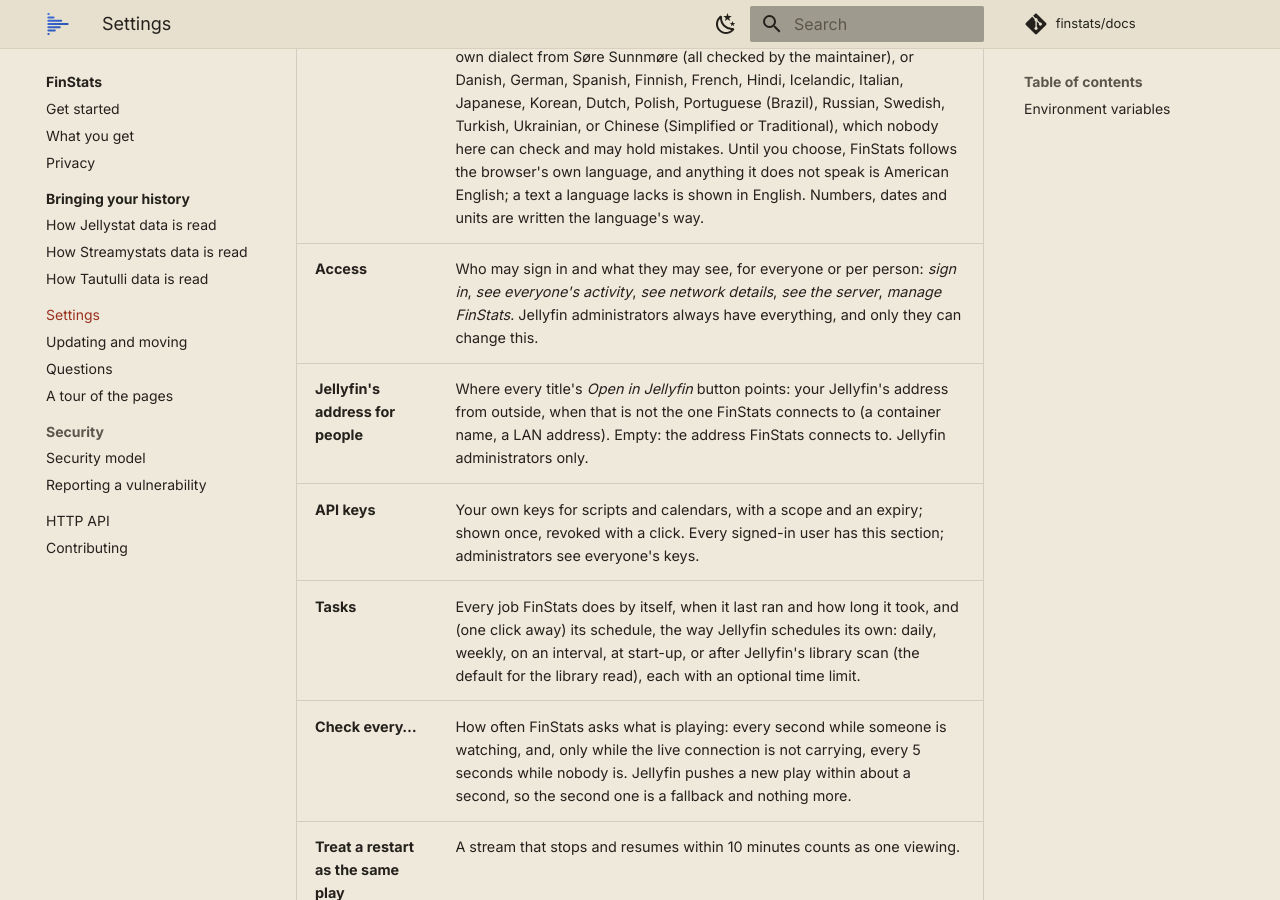
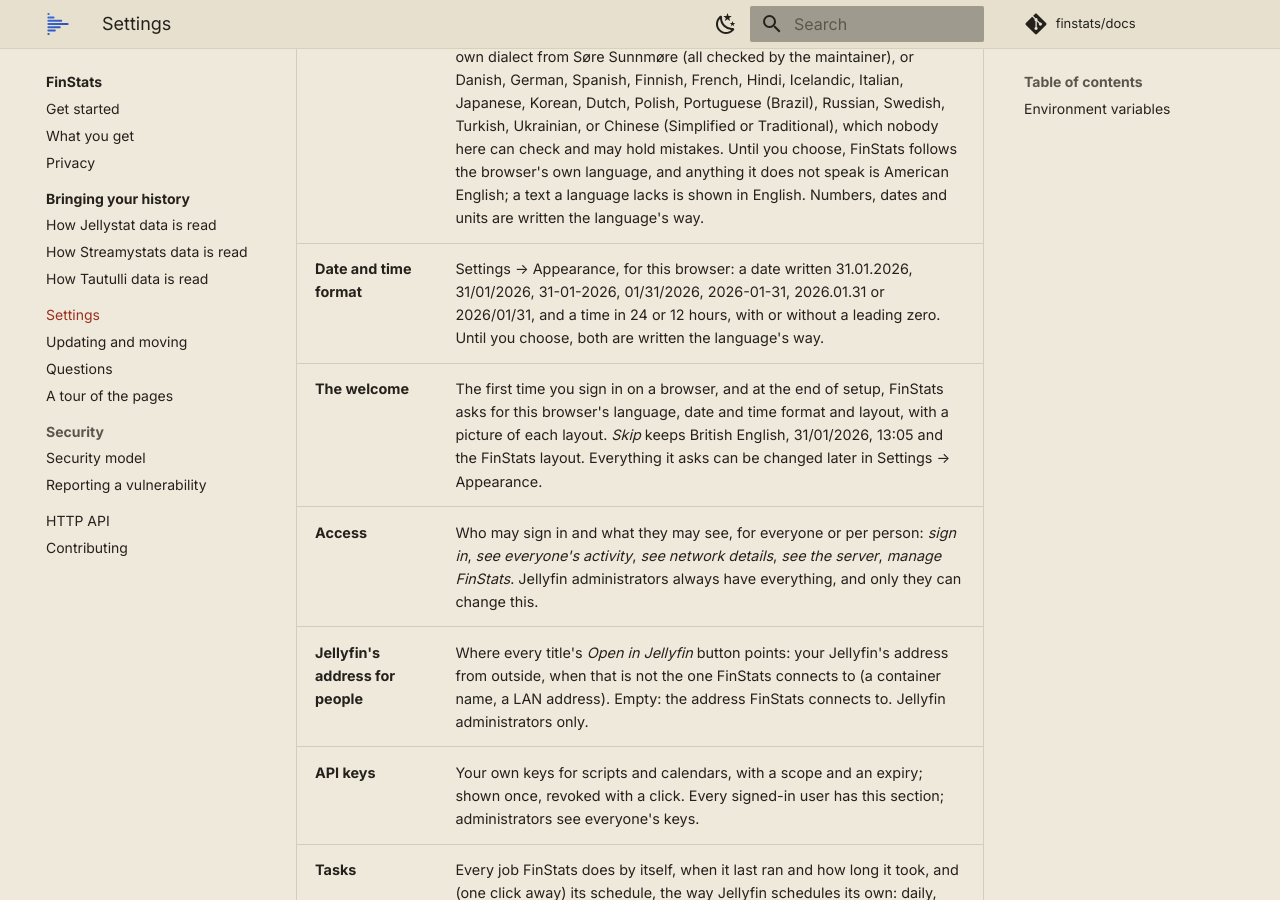
Before and after one commit to finstats/docs, an MkDocs documentation site: the page built from docs/finstats/settings.md, in a window 1280 px wide and 900 px high, scrolled down 315 px. Built offline with MkDocs 1.6.1 and Material for MkDocs 9.7.7, drawn with Linux system fonts in a browser that asks for light colours; comment, search, counter and statistics services are not loaded.

Commit message:
docs(finstats): date and time formats, and the welcome

```diff
--- a/docs/finstats/settings.md
+++ b/docs/finstats/settings.md
@@ -5,6 +5,8 @@ Everything works out of the box. If you want to tune it, **Settings** in the app
 | | |
 |---|---|
 | **Language** | Settings → Appearance → Language, for this browser: British or American English, Norwegian Bokmål or Nynorsk, or Synnmørsk, the maintainer's own dialect from Søre Sunnmøre (all checked by the maintainer), or Danish, German, Spanish, Finnish, French, Hindi, Icelandic, Italian, Japanese, Korean, Dutch, Polish, Portuguese (Brazil), Russian, Swedish, Turkish, Ukrainian, or Chinese (Simplified or Traditional), which nobody here can check and may hold mistakes. Until you choose, FinStats follows the browser's own language, and anything it does not speak is American English; a text a language lacks is shown in English. Numbers, dates and units are written the language's way. |
+| **Date and time format** | Settings → Appearance, for this browser: a date written 31.01.2026, 31/01/2026, 31-01-2026, 01/31/2026, 2026-01-31, 2026.01.31 or 2026/01/31, and a time in 24 or 12 hours, with or without a leading zero. Until you choose, both are written the language's way. |
+| **The welcome** | The first time you sign in on a browser, and at the end of setup, FinStats asks for this browser's language, date and time format and layout, with a picture of each layout. *Skip* keeps British English, 31/01/2026, 13:05 and the FinStats layout. Everything it asks can be changed later in Settings → Appearance. |
 | **Access** | Who may sign in and what they may see, for everyone or per person: *sign in*, *see everyone's activity*, *see network details*, *see the server*, *manage FinStats*. Jellyfin administrators always have everything, and only they can change this. |
 | **Jellyfin's address for people** | Where every title's *Open in Jellyfin* button points: your Jellyfin's address from outside, when that is not the one FinStats connects to (a container name, a LAN address). Empty: the address FinStats connects to. Jellyfin administrators only. |
 | **API keys** | Your own keys for scripts and calendars, with a scope and an expiry; shown once, revoked with a click. Every signed-in user has this section; administrators see everyone's keys. |
```
